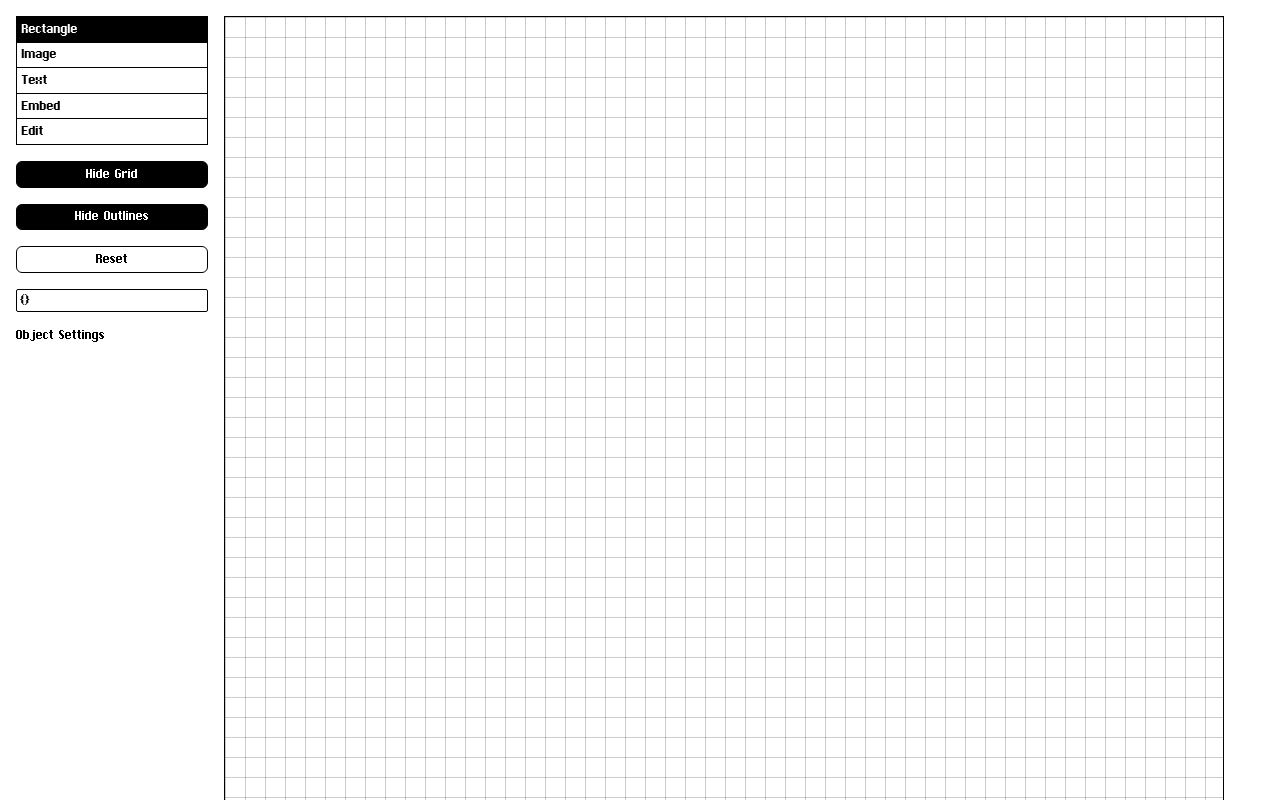
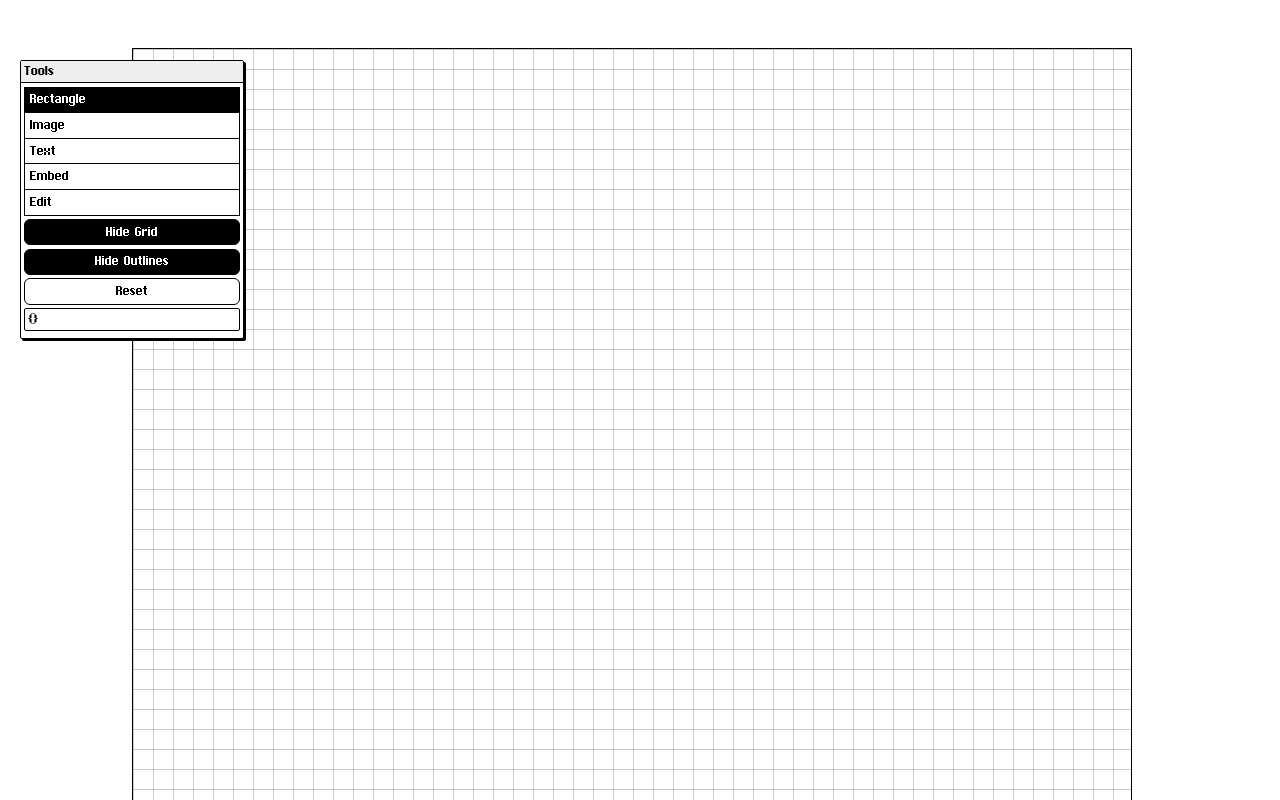
Before and after one commit to awesomephant/picnic, a React (Create React App) app: page /editor in a window 1280 px wide. Shown: the top 800 px of the page. Built offline with nearby package versions, Linux system fonts and the light colour scheme.

Commit message:
Wrap settings in movable windows

```diff
--- a/src/Editor.js
+++ b/src/Editor.js
@@ -1,5 +1,6 @@
 import React from "react";
 import Settings from "./Settings";
+import Window from "./Window";
 import ObjectSettings from "./ObjectSettings";
 import "./css/editor.scss";
 
@@ -138,13 +139,15 @@
         let r = this.gridRef.current.getBoundingClientRect()
         const x = e.clientX;
         const y = e.clientY;
+        const dx = e.movementX;
+        const dy = e.movementY;
         const cell = (this.w / this.gridSize);
         const cx = Math.ceil((x - r.left) / cell)
         const cy = Math.ceil((y - r.top) / cell)
-
+        console.log(dx)
         this.setState((prev) => {
             prev.cursor = { x: cx, y: cy };
-            prev.mouse = { x: x, y: y };
+            prev.mouse = { x: x, y: y, deltaX: dx, deltaY: dy };
             prev.placeholder.w = (cx - prev.placeholder.x);
             prev.placeholder.h = (cy - prev.placeholder.y);
             return prev;
@@ -217,12 +220,16 @@
             placeholder = <div className='placeholder' style={placeholderStyle}></div>
         }
         return (
-            <div className='editor'>
+            <div className='editor' onMouseMove={this.handleMouseMove}>
                 <div className="editor-toolbar">
-                    <Settings resetDrawing={this.resetDrawing} updateSetting={this.updateSetting} objects={this.state.objects} settings={this.state.settings}></Settings>
-                    <ObjectSettings deleteObject={this.deleteObject} updateObject={this.updateObject} object={this.state.objects[this.state.selectedObject] || null}></ObjectSettings>
+                    <Window x={20} y={60} mouse={this.state.mouse} title='Tools'>
+                        <Settings resetDrawing={this.resetDrawing} updateSetting={this.updateSetting} objects={this.state.objects} settings={this.state.settings}></Settings>
+                    </Window>
+                    <Window x={200} y={1000} mouse={this.state.mouse} title='Object Settings'>
+                        <ObjectSettings deleteObject={this.deleteObject} updateObject={this.updateObject} object={this.state.objects[this.state.selectedObject] || null}></ObjectSettings>
+                    </Window>
                 </div>
-                <div className="editor-canvas" data-tool={this.state.settings.currentTool} data-outlines={this.state.settings.showOutlines} onDragStart={this.handleDragStart} onMouseMove={this.handleMouseMove} onMouseDown={this.handleMouseDown} onMouseUp={this.handleMouseUp}>
+                <div className="editor-canvas" data-tool={this.state.settings.currentTool} data-outlines={this.state.settings.showOutlines} onDragStart={this.handleDragStart} onMouseDown={this.handleMouseDown} onMouseUp={this.handleMouseUp}>
                     <div ref={this.gridRef} style={gridStyle} className='grid'>
                         {objects}
                         {cursor}
--- a/src/ObjectSettings.js
+++ b/src/ObjectSettings.js
@@ -13,12 +13,12 @@
     if (props.object !== null) {
         for (const key in props.object) {
             let p = props.object[key]
-            if (key === 'background'|| key==='color') {
+            if (key === 'background' || key === 'color') {
                 settings.push(
                     <div className='setting'>
                         <label htmlFor={key}>{key}</label>
                         <input onChange={(e) => handleUpdate(key, e.target.value)} value={p} type='color'></input>
-                </div>
+                    </div>
                 )
             } else if (key === 'text') {
                 settings.push(
@@ -45,13 +45,16 @@
         }
     }
 
+    let content = "No object selected"
+    if (settings.length > 0) {
+        content = <>
+            {settings}
+            <button onClick={handleDelete} className='button danger'>Delete Object</button>
+        </>
+    }
     return (
         <div className='object-settings settings'>
-            <h2>Object Settings</h2>
-            {settings}
-            {settings.length > 0 &&
-                <button onClick={handleDelete} className='button danger'>Delete Object</button>
-            }
+            {content}
         </div>
     )
 }
--- /dev/null
+++ b/src/Window.js
@@ -0,0 +1,42 @@
+import React, { useState, useRef } from 'react'
+import "./css/Window.scss"
+
+export default function Window(props) {
+    const [dragging, setDragging] = useState(false);
+    const [position, setPosition] = useState({ x: props.x || 0, y: props.y || 0 });
+    const [offset, setOffset] = useState({ x: 0, y: 0 });
+    const windowEl = useRef(null)
+
+    function handleDragStart(e) {
+        setDragging(true)
+        const box = windowEl.current.getBoundingClientRect()
+        setOffset({ x: props.mouse.x - box.x, y: props.mouse.y - box.y })
+    }
+
+    function handleDragEnd() {
+        setDragging(false)
+        setPosition({ x: props.mouse.x, y: props.mouse.y })
+    }
+
+    let windowStyle;
+    if (dragging) {
+        windowStyle = {
+            transform: `translateX(${props.mouse.x - offset.x}px) translateY(${props.mouse.y - offset.y}px)`
+        }
+    } else {
+        windowStyle = {
+            transform: `translateX(${position.x - offset.x}px) translateY(${position.y - offset.y}px)`
+        }
+    }
+
+    return (
+        <div ref={windowEl} data-dragging={dragging} className='window' style={windowStyle}>
+            <header onMouseDown={handleDragStart} onMouseUp={handleDragEnd} className='window-header'>
+                <h3 className="window-title">{props.title}</h3>
+            </header>
+            <div className='window-body'>
+                {props.children}
+            </div>
+        </div>
+    )
+}
--- a/src/css/Settings.scss
+++ b/src/css/Settings.scss
@@ -1,7 +1,6 @@
 .settings {
-    grid-template-columns: 1fr 1fr 1fr 1fr;
-    font-size: 16px;
-    width: 12rem;
+    width: 100%;
+
     button {
         appearance: none;
         background: 0;
@@ -27,22 +26,23 @@
         }
     }
 
-    input {
-        appearance: none;
+    input, textarea {
         border: 1px solid black;
         border-radius: 2px;
         font-family: chicago;
         padding: .2em;
         color: black;
         width: 100%;
+        line-height: .9;
+    }
+
+    label {
+        display: block;
+        margin-bottom: .1rem;
+        text-transform: capitalize;
     }
 }
 
 .setting {
-    margin-bottom: 1rem;
+    margin-bottom: .2rem;
 }
-
-label {
-    display: block;
-    margin-bottom: .1rem;
-}
--- /dev/null
+++ b/src/css/Window.scss
@@ -0,0 +1,27 @@
+.window {
+    border: 1px solid black;
+    position: fixed;
+    border-radius: 2px;
+    top:  0px;
+    left: 0px;
+    background: white;
+    z-index: 1000;
+    box-shadow: 2px 2px 0 black;
+    width: 14rem;
+    font-size: 16px;
+
+}
+
+.window-header {
+    background: rgb(238, 238, 238);
+    padding: .2rem;
+    border-bottom: 1px solid black;
+    cursor: grab;
+    [data-dragging=true] &{
+        cursor: grabbing;
+    }
+}
+
+.window-body {
+    padding: .2rem;
+}
--- a/src/css/editor.scss
+++ b/src/css/editor.scss
@@ -1,5 +1,5 @@
 .editor {
-  display: flex;
+  display: block;
   background-color: rgb(255, 255, 255);
   height: 100vh;
   font-family: chicago;
@@ -16,6 +16,7 @@
 }
 
 .grid {
+  margin: 0 auto;
   display: grid;
   background-color: white;
   border: 1px solid black;
```
